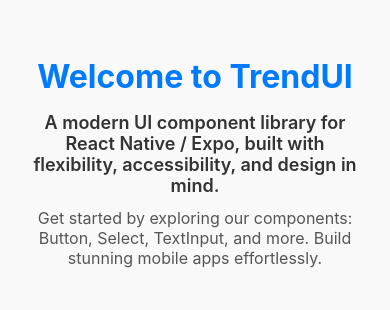
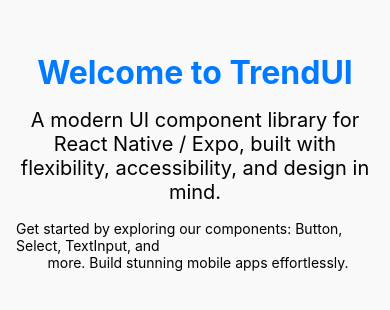
Before and after one commit to shahriarsajeeb/trendui-react-native, a React Native app: screen / in a window 390 px wide. Shown: the part 260-570 px from the top of the page. Built offline with nearby package versions, Linux system fonts and the light colour scheme.

Commit message:
fixed:structre for components

```diff
--- a/babel.config.cjs
+++ b/babel.config.cjs
@@ -1,7 +1,9 @@
 module.exports = function (api) {
   api.cache(true);
   return {
-    presets: ["babel-preset-expo"],
-    plugins: ["nativewind/babel"],
+    presets: [
+      ["babel-preset-expo", { jsxImportSource: "nativewind" }],
+      "nativewind/babel",
+    ],
   };
 };
--- a/src/App.tsx
+++ b/src/App.tsx
@@ -1,5 +1,6 @@
 import React from "react";
-import { StyleSheet, Text, View } from "react-native";
+import { FlatList, StyleSheet, View } from "react-native";
+import { Button, Image, Text } from "./components";
 
 /**
  * Welcome page for the TrendUI library.
@@ -10,15 +11,17 @@
 export default function App() {
   return (
     <View style={styles.container}>
-      <Text style={styles.title}>Welcome to TrendUI</Text>
-      <Text style={styles.subtitle}>
-        A modern UI component library for React Native / Expo, built with
-        flexibility, accessibility, and design in mind.
-      </Text>
-      <Text style={styles.description}>
-        Get started by exploring our components: Button, Select, TextInput, and
-        more. Build stunning mobile apps effortlessly.
-      </Text>
+      <Text style={styles.title} value="Welcome to TrendUI" />
+      <Text
+        variant="paragraph"
+        className="text-center leading-2 mb-4"
+        value="A modern UI component library for React Native / Expo, built with flexibility, accessibility, and design in mind."
+      />
+
+      <Text
+        value="Get started by exploring our components: Button, Select, TextInput, and
+        more. Build stunning mobile apps effortlessly."
+      />
     </View>
   );
 }
--- a/src/components/image/image.tsx
+++ b/src/components/image/image.tsx
@@ -7,6 +7,7 @@
   StyleProp,
   ImageStyle,
 } from "react-native";
+import tw from "twrnc";
 
 /**
  * Props definition for the Image component.
@@ -35,7 +36,6 @@
   alt,
   width,
   height,
-  blurRadius = 10,
   style,
   className,
 }) => {
@@ -50,9 +50,6 @@
     }).start();
   };
 
-  // Convert className to a style object if using a utility like 'tailwindcss-react-native'
-  const computedStyle = className ? convertClassNameToStyle(className) : {};
-
   return (
     <View
       style={{ width, height, alignItems: "center", justifyContent: "center" }}
@@ -60,22 +57,12 @@
       <Animated.Image
         source={{ uri: src }}
         style={[
-          { width, height, position: "absolute", borderRadius: blurRadius },
-          style,
-          computedStyle,
-          { opacity },
-        ]}
-        blurRadius={blurRadius}
-        onLoad={onLoad}
-        onError={() => setError(true)}
-      />
-      <Animated.Image
-        source={{ uri: src }}
-        style={[
-          { width, height, position: "absolute", borderRadius: blurRadius },
-          style,
-          computedStyle,
-          { opacity },
+          {
+            width,
+            height,
+            ...(style as object),
+          },
+          tw`${className || ""}`,
         ]}
         onLoad={onLoad}
         onError={() => {
@@ -90,12 +77,6 @@
   );
 };
 
-// Placeholder function if you're converting class names to styles
-function convertClassNameToStyle(className: string): object {
-  // Implement conversion logic here based on your setup
-  return {};
-}
-
 const styles = StyleSheet.create({
   errorText: {
     color: "#ff0000",
--- a/src/components/text/text.tsx
+++ b/src/components/text/text.tsx
@@ -5,7 +5,7 @@
   StyleSheet,
 } from "react-native";
 import tw from "twrnc"; // Import twrnc for TailwindCSS
-import { responsiveFontSize } from "@trendui/react-native/src/utils/responsive.font.sizes";
+import { responsiveFontSize } from "../../utils/responsive.font.sizes";
 
 /**
  * @typedef TextProps
```
Also changed, not shown: metro.config.js (deleted, +0 -10 lines), package.json (+6 -7 lines), 1 other file (tests, documents, lock files or other folders).
